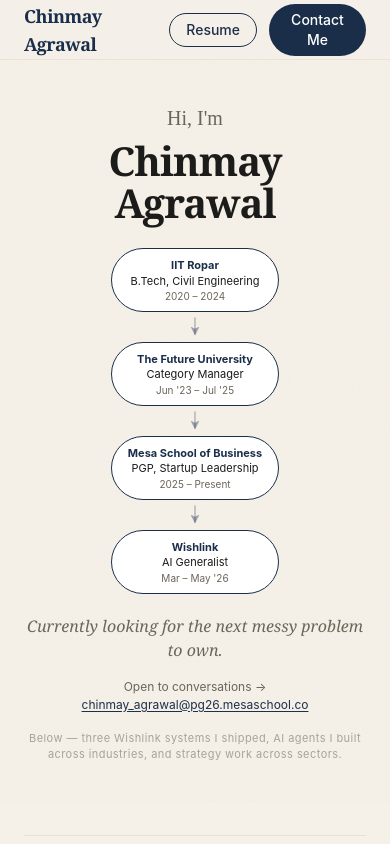
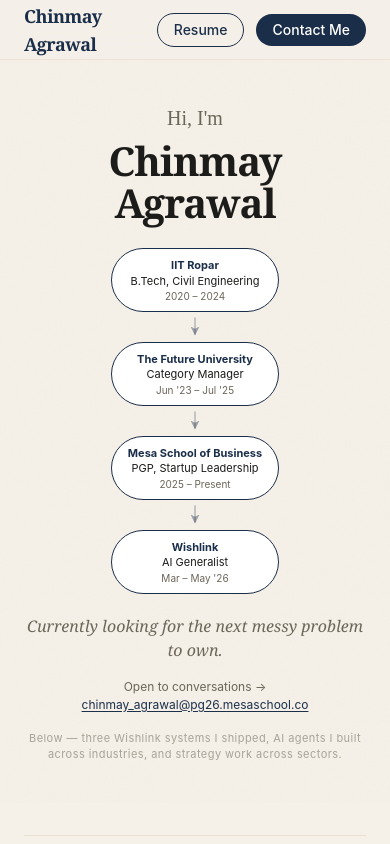
Before and after one commit to chinmayagrawal-git/chinmayagrawal-portfolio, a Next.js app: page / in a window 390 px wide. Shown: the top 844 px of the page. Built offline with nearby package versions, Linux system fonts and the light colour scheme.

Commit message:
fix: whitespace-nowrap on navbar buttons prevents mobile wrap

```diff
--- a/src/components/Navbar.tsx
+++ b/src/components/Navbar.tsx
@@ -32,7 +32,7 @@
           href="https://drive.google.com/file/d/1u7NVto13puwl3Q1s2BmHUVFEVQzBFKW8/view?usp=drive_link"
           target="_blank"
           rel="noopener noreferrer"
-          className="text-sm font-body font-medium px-4 py-1.5 rounded-full transition-colors"
+          className="text-sm font-body font-medium px-4 py-1.5 rounded-full transition-colors whitespace-nowrap"
           style={{
             border: "1px solid var(--navy)",
             color: "var(--navy)",
@@ -48,7 +48,7 @@
         </a>
         <button
           onClick={scrollToContact}
-          className="text-sm font-body font-medium px-4 py-1.5 rounded-full text-white transition-opacity hover:opacity-90"
+          className="text-sm font-body font-medium px-4 py-1.5 rounded-full text-white transition-opacity hover:opacity-90 whitespace-nowrap"
           style={{ background: "var(--navy)" }}
         >
           Contact Me
```
